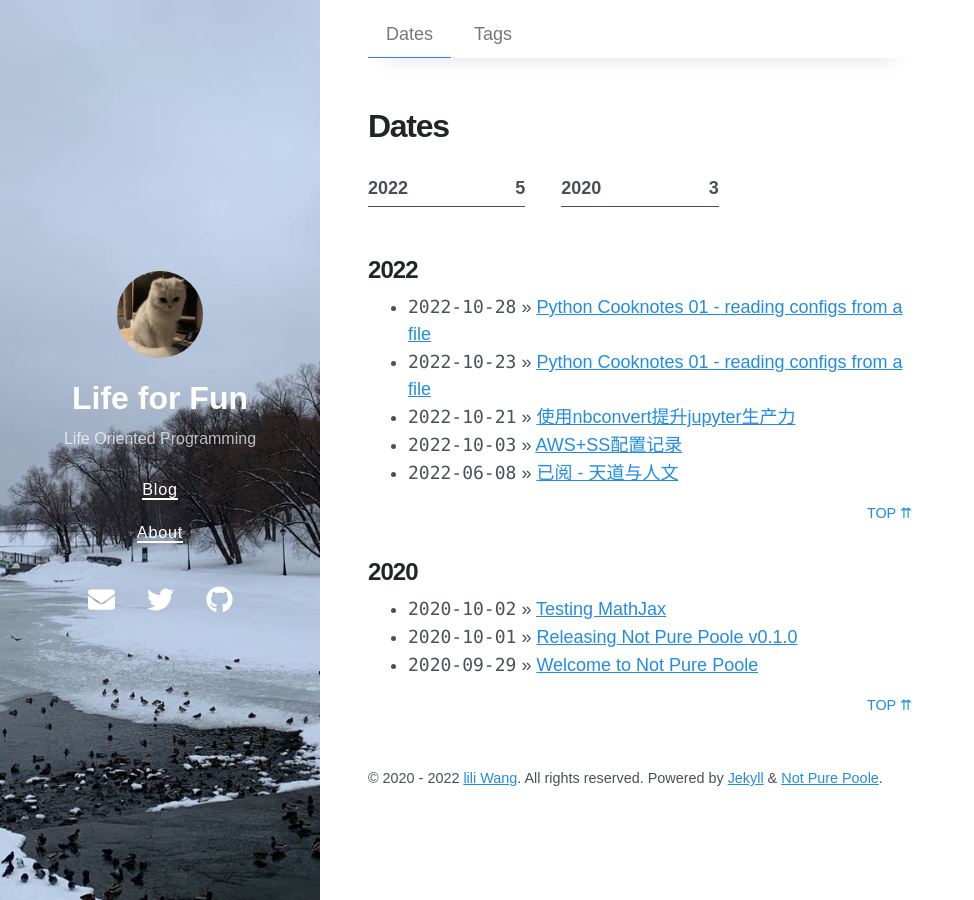
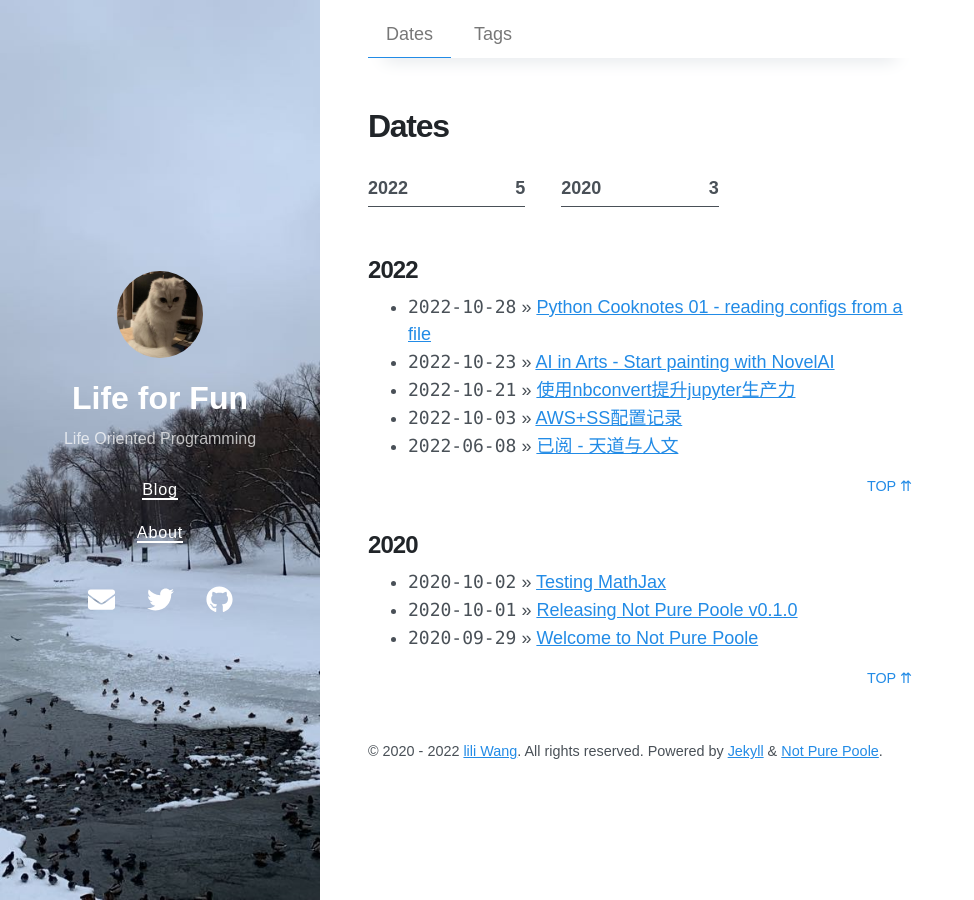
Before and after one commit to Calcite404/Calcite404.github.io, a Jekyll site: the page built from dates.md, in a window 1280 px wide. Shown: the whole page, without its empty margins (0-974 px from the left). Built offline with Jekyll 4.4.1, drawn with Linux system fonts in a browser that asks for light colours; nearby versions of some CDN libraries; some of the changed lines change nothing that is shown.

Commit message:
fix typos

````diff
--- a/_posts/2022-10-23-AI in Arts - Start painting with NovelAI.md
+++ b/_posts/2022-10-23-AI in Arts - Start painting with NovelAI.md
@@ -2,7 +2,7 @@
 
 layout: post
 
-title: Python Cooknotes 01 - reading configs from a file
+title: AI in Arts - Start painting with NovelAI
 
 toc: true
 
@@ -40,7 +40,7 @@
 ```
 conda install pytorch torchvision torchaudio cudatoolkit=11.6 -c pytorch -c conda-forge
 ```
-![[Pasted image 20221022170630.png]]
+![[20221022170630.png]]
 
 + dependency
 `cd` to the project root path
@@ -54,14 +54,12 @@
 
 #### Parameter tuning
 + [如何评价AI绘画网站NovelAI？ - 知乎](https://www.zhihu.com/question/558019952/answers/updated)
-
-+ [【NovelAI|Stable Diffusion】AI绘画调参搞出帅哥技巧【铜仁女狂喜】 - 知乎](https://zhuanlan.zhihu.com/p/572865961)
++ https://zhuanlan.zhihu.com/p/572865961
 
 #### Reference
 + [Image Generation has arrived, NovelAI Diffusion is here! | Medium](https://blog.novelai.net/image-generation-announcement-807b3cf0afec)
-+ NovelAI documentation
 + [Image Generation - NovelAI Documentation](https://docs.novelai.net/)
 + [Paint New Image - Edit Image - Canvas - NovelAI Documentation](https://docs.novelai.net/image/editimagecanvas.html#canvas--paint-new-image--edit-image)
 + [Novel AI搭建教程 - 哔哩哔哩](https://www.bilibili.com/read/cv19122535)
 + [【AI绘画】再次进化！novelai真官网版本解压即用 无需下载！这次1分钟内不用学也能会用_哔哩哔哩_bilibili](https://www.bilibili.com/video/BV1EV4y1L7dX/?vd_source=24df2e6861e218f2143199245603cf0c)
-+ [AI 杀疯了，NovelAI开源教程_Jack-Cui的博客-CSDN博客_csnd](https://blog.csdn.net/c406495762/article/details/127419474)](https://dreamhomes.top/posts/202104251804/)
++ https://blog.csdn.net/c406495762/article/details/127419474)](https://dreamhomes.top/posts/202104251804/
````
Also changed, not shown: assets/collections/20221022170630.png (added).
